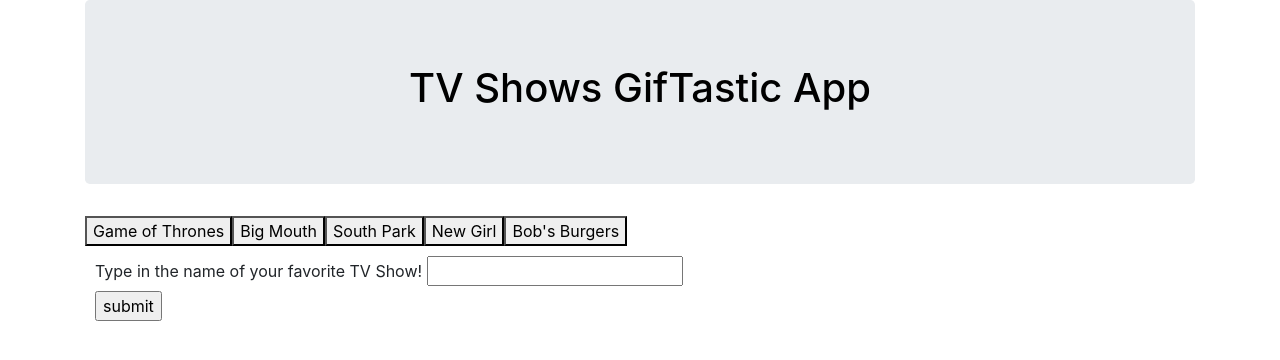
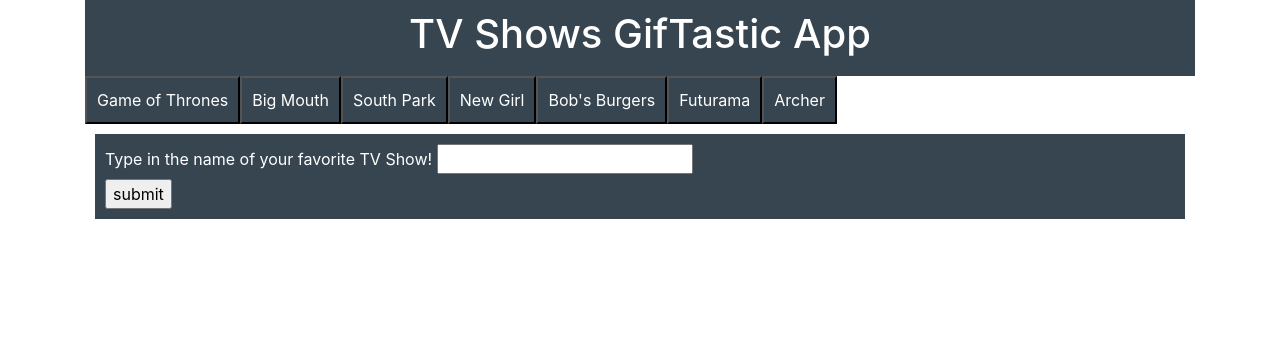
Before and after one commit to burnsandrew88/GifTastic, a plain HTML site: page index.html in a window 1280 px wide. Drawn offline with nearby package versions, Linux system fonts and the light colour scheme.

Commit message:
Updated CSS

```diff
--- a/assets/JavaScript/app.js
+++ b/assets/JavaScript/app.js
@@ -4,7 +4,7 @@ $(document).ready(function(){
 
     // Array of tv shows to initially be loaded on to the page
 
-    var shows = ["Game of Thrones", "Big Mouth", "South Park", "New Girl", "Bob's Burgers"]
+    var shows = ["Game of Thrones", "Big Mouth", "South Park", "New Girl", "Bob's Burgers", "Futurama", "Archer"]
     GifDisplay = ""
     console.log(shows)
     console.log(GifDisplay);
--- a/assets/style.css
+++ b/assets/style.css
@@ -1,14 +1,17 @@
 button, form{
     margin: 10px;
+    padding: 10px;
+    background-color: #36454f;
+    color: white;
 }
 
-.jumbotron{
+#jumbotron{
     text-align: center;
     font-weight: bold;
-    background-color: #747474;
-    color: black;
-    padding-top: 2px;
-	padding-bottom: 2px;
+    background-color: #36454f;
+    color: white;
+    padding-top: 10px;
+	padding-bottom: 10px;
 
 }
 
--- a/index.html
+++ b/index.html
@@ -18,7 +18,7 @@
             <div class="col-md-12">
 
 
-                <div class="jumbotron">
+                <div id="jumbotron">
                     <h1>TV Shows GifTastic App</h1>
                 </div>
 
```
